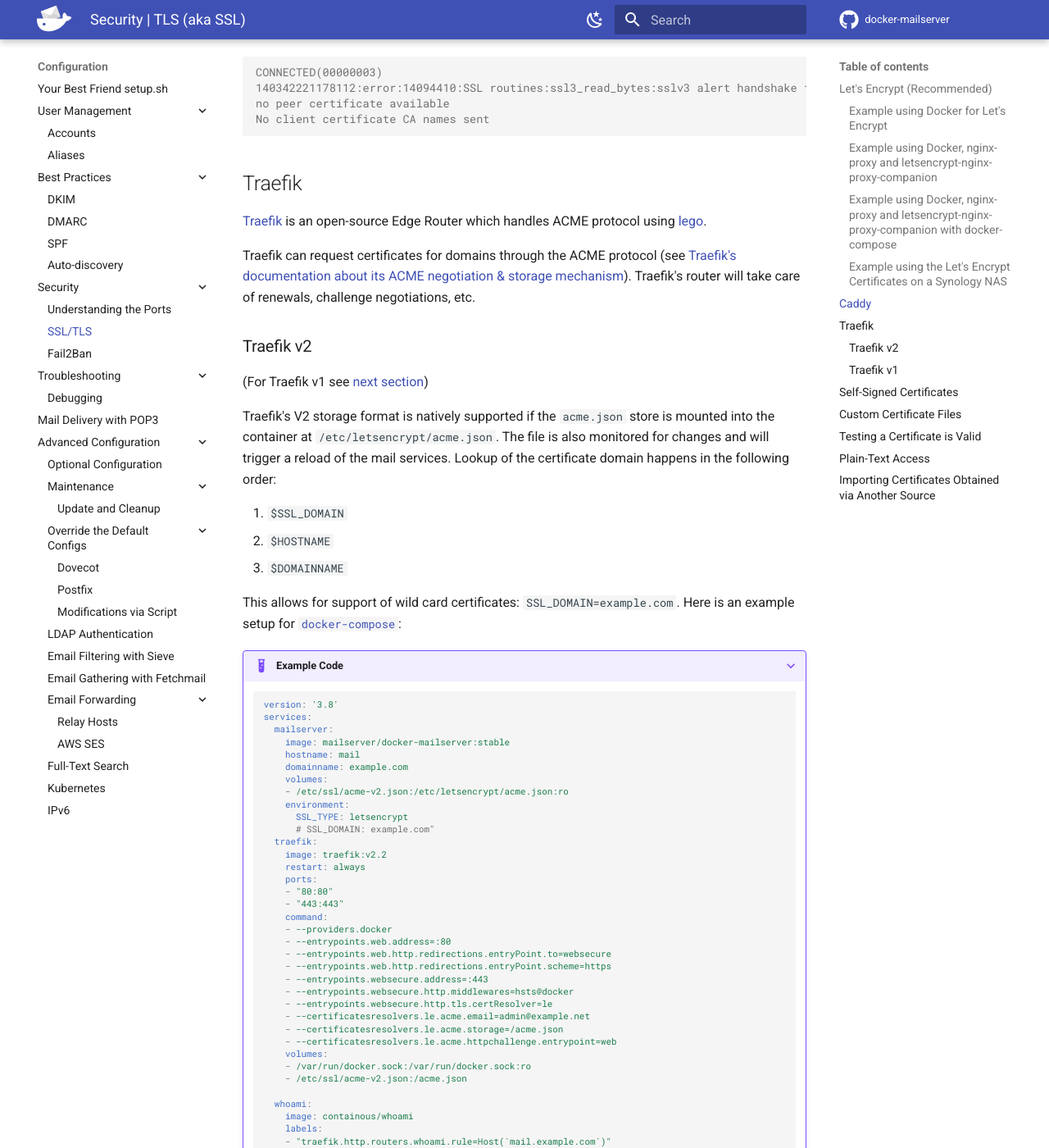
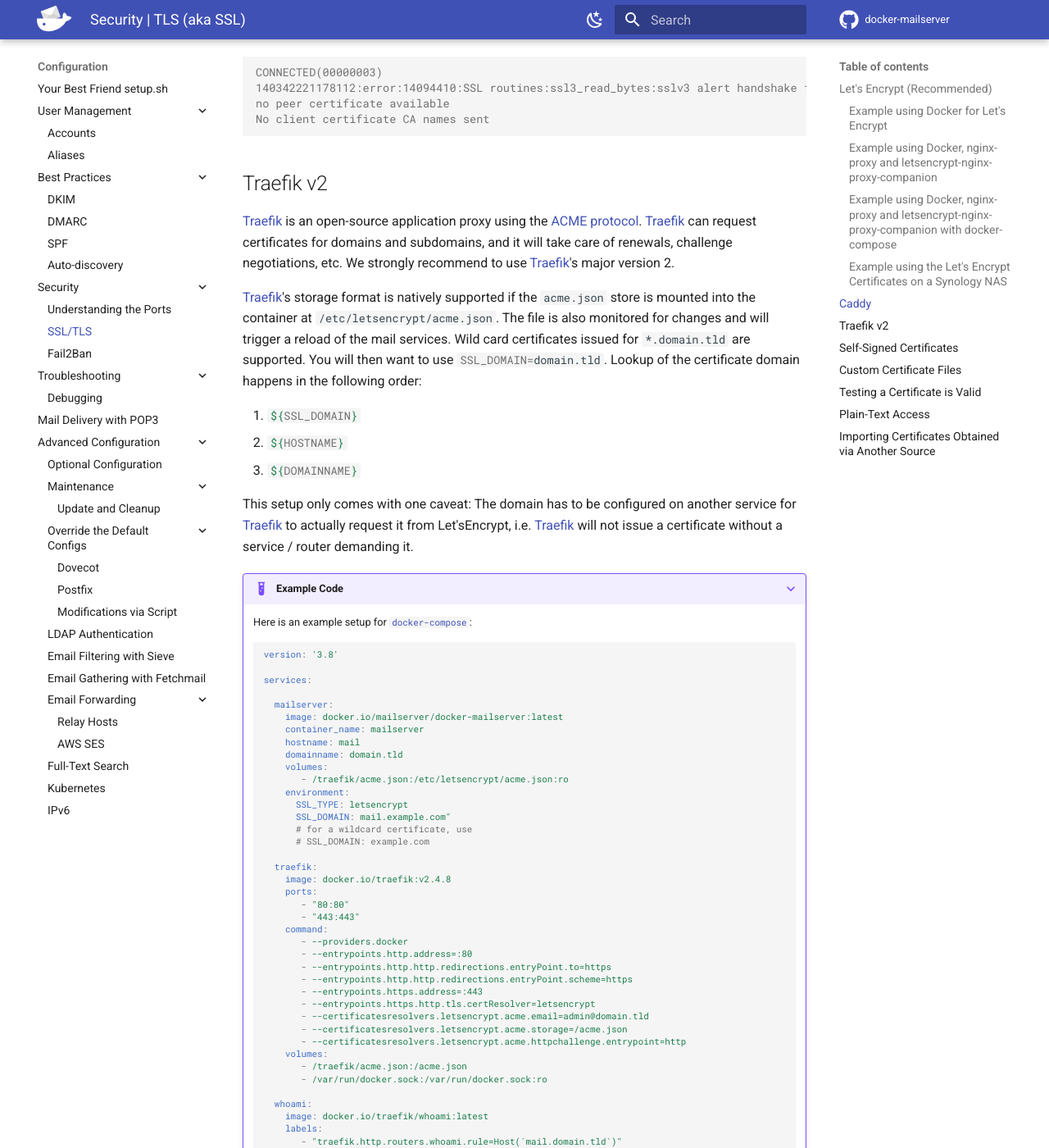
Before and after one commit to docker-mailserver/docker-mailserver, an MkDocs documentation site: the page built from docs/content/config/security/ssl.md, in a window 1280 px wide and 1400 px high, scrolled down 7279 px. Shown: the whole window at 82% size. Built offline with MkDocs 1.6.1 and Material for MkDocs 9.7.7, drawn with Linux system fonts in a browser that asks for light colours; comment, search, counter and statistics services are not loaded; the version menu is left out; some of the changed text lies outside the part shown.

Commit message:
adjust documentation for Traefik as well

````diff
--- a/docs/content/config/security/ssl.md
+++ b/docs/content/config/security/ssl.md
@@ -363,72 +363,63 @@
 No client certificate CA names sent
 ```
 
-## Traefik
+## Traefik v2
 
-[Traefik](https://github.com/containous/traefik) is an open-source Edge Router which handles ACME protocol using [lego](https://github.com/go-acme/lego).
+[Traefik][traefik::github] is an open-source application proxy using the [ACME protocol][ietf::rfc::acme]. [Traefik][traefik::github] can request certificates for domains and subdomains, and it will take care of renewals, challenge negotiations, etc. We strongly recommend to use [Traefik][traefik::github]'s major version 2.
 
-Traefik can request certificates for domains through the ACME protocol (see [Traefik's documentation about its ACME negotiation & storage mechanism](https://docs.traefik.io/https/acme/)). Traefik's router will take care of renewals, challenge negotiations, etc.
+[Traefik][traefik::github]'s storage format is natively supported if the `acme.json` store is mounted into the container at `/etc/letsencrypt/acme.json`. The file is also monitored for changes and will trigger a reload of the mail services. Wild card certificates issued for `*.domain.tld` are supported. You will then want to use `#!bash SSL_DOMAIN=domain.tld`. Lookup of the certificate domain happens in the following order:
 
-### Traefik v2
+1. `#!bash ${SSL_DOMAIN}`
+2. `#!bash ${HOSTNAME}`
+3. `#!bash ${DOMAINNAME}`
 
-(For Traefik v1 see [next section](#traefik-v1))
-
-Traefik's V2 storage format is natively supported if the `acme.json` store is mounted into the container at `/etc/letsencrypt/acme.json`. The file is also monitored for changes and will trigger a reload of the mail services. Lookup of the certificate domain happens in the following order:
-
-1. `$SSL_DOMAIN`
-2. `$HOSTNAME`
-3. `$DOMAINNAME`
-
-This allows for support of wild card certificates: `SSL_DOMAIN=example.com`. Here is an example setup for [`docker-compose`](https://docs.docker.com/compose/):
+This setup only comes with one caveat: The domain has to be configured on another service for [Traefik][traefik::github] to actually request it from Let'sEncrypt, i.e. [Traefik][traefik::github] will not issue a certificate without a service / router demanding it.
 
 ???+ example "Example Code"
+    Here is an example setup for [`docker-compose`](https://docs.docker.com/compose/):
 
-    ```yaml
+    ``` YAML
     version: '3.8'
+
     services:
+
       mailserver:
-        image: mailserver/docker-mailserver:stable
+        image: docker.io/mailserver/docker-mailserver:latest
+        container_name: mailserver
         hostname: mail
-        domainname: example.com
+        domainname: domain.tld
         volumes:
-        - /etc/ssl/acme-v2.json:/etc/letsencrypt/acme.json:ro
+           - /traefik/acme.json:/etc/letsencrypt/acme.json:ro
         environment:
           SSL_TYPE: letsencrypt
-          # SSL_DOMAIN: example.com"
+          SSL_DOMAIN: mail.example.com"
+          # for a wildcard certificate, use
+          # SSL_DOMAIN: example.com
+
       traefik:
-        image: traefik:v2.2
-        restart: always
+        image: docker.io/traefik:v2.4.8
         ports:
-        - "80:80"
-        - "443:443"
+           - "80:80"
+           - "443:443"
         command:
-        - --providers.docker
-        - --entrypoints.web.address=:80
-        - --entrypoints.web.http.redirections.entryPoint.to=websecure
-        - --entrypoints.web.http.redirections.entryPoint.scheme=https
-        - --entrypoints.websecure.address=:443
-        - --entrypoints.websecure.http.middlewares=hsts@docker
-        - --entrypoints.websecure.http.tls.certResolver=le
-        - --certificatesresolvers.le.acme.email=admin@example.net
-        - --certificatesresolvers.le.acme.storage=/acme.json
-        - --certificatesresolvers.le.acme.httpchallenge.entrypoint=web
+           - --providers.docker
+           - --entrypoints.http.address=:80
+           - --entrypoints.http.http.redirections.entryPoint.to=https
+           - --entrypoints.http.http.redirections.entryPoint.scheme=https
+           - --entrypoints.https.address=:443
+           - --entrypoints.https.http.tls.certResolver=letsencrypt
+           - --certificatesresolvers.letsencrypt.acme.email=admin@domain.tld
+           - --certificatesresolvers.letsencrypt.acme.storage=/acme.json
+           - --certificatesresolvers.letsencrypt.acme.httpchallenge.entrypoint=http
         volumes:
-        - /var/run/docker.sock:/var/run/docker.sock:ro
-        - /etc/ssl/acme-v2.json:/acme.json
+           - /traefik/acme.json:/acme.json
+           - /var/run/docker.sock:/var/run/docker.sock:ro
 
       whoami:
-        image: containous/whoami
+        image: docker.io/traefik/whoami:latest
         labels:
-        - "traefik.http.routers.whoami.rule=Host(`mail.example.com`)"
+           - "traefik.http.routers.whoami.rule=Host(`mail.domain.tld`)"
     ```
-
-This setup only comes with one caveat: The domain has to be configured on another service for traefik to actually request it from lets-encrypt (`whoami` in this case).
-
-### Traefik v1
-
-If you are using Traefik v1, you might want to _push_ your Traefik-managed certificates to the mailserver container, in order to reuse them. Not an easy task, but fortunately, [`youtous/mailserver-traefik`][youtous-mailtraefik] is a certificate renewal service for `docker-mailserver`.
-
-Depending of your Traefik configuration, certificates may be stored using a file or a KV Store (consul, etcd...) Either way, certificates will be renewed by Traefik, then automatically pushed to the mailserver thanks to the `cert-renewer` service. Finally, dovecot and postfix will be restarted.
 
 ## Self-Signed Certificates
 
````
Also changed, not shown: other parts of docs/content/config/security/ssl.md (+3 -1 lines).
